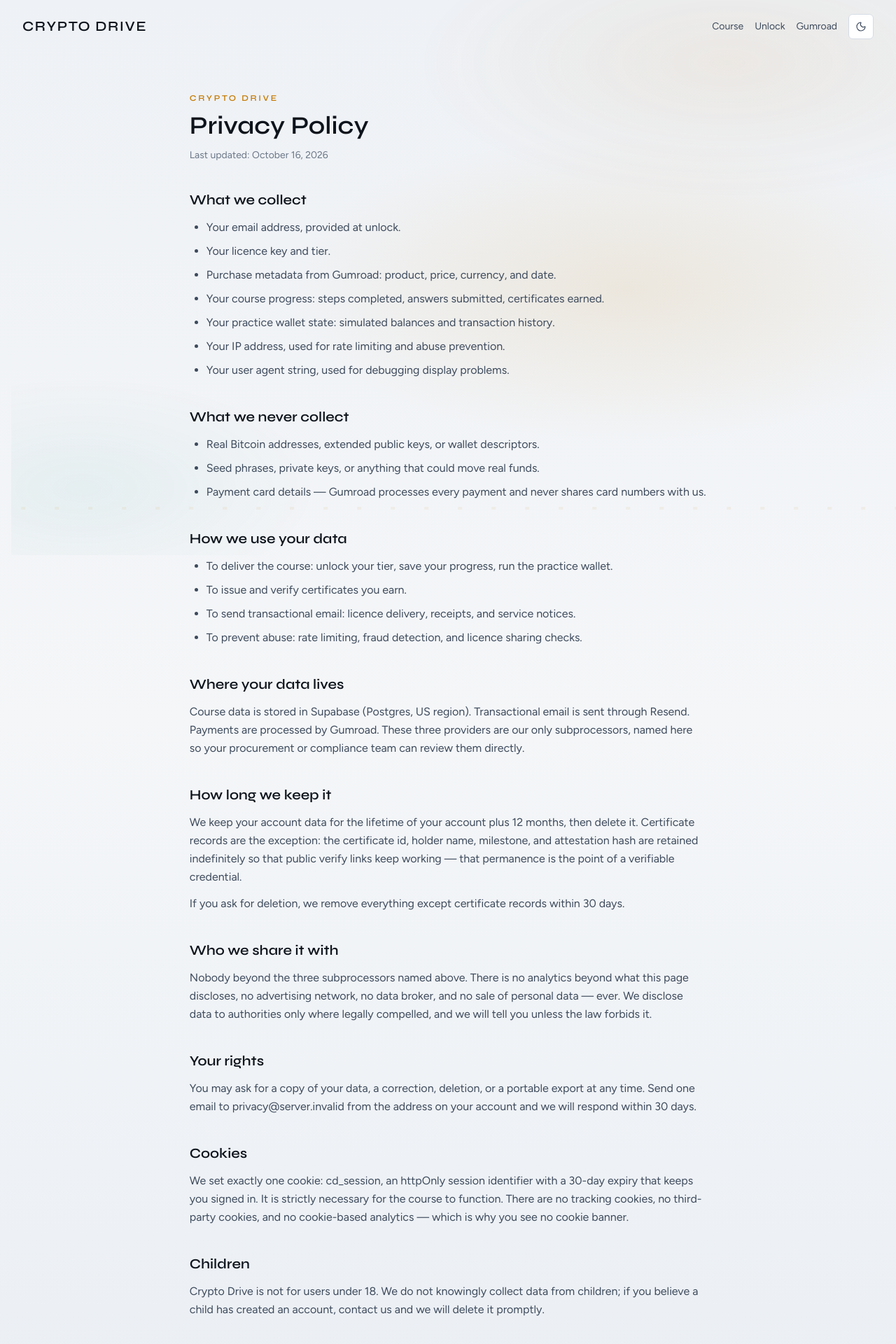
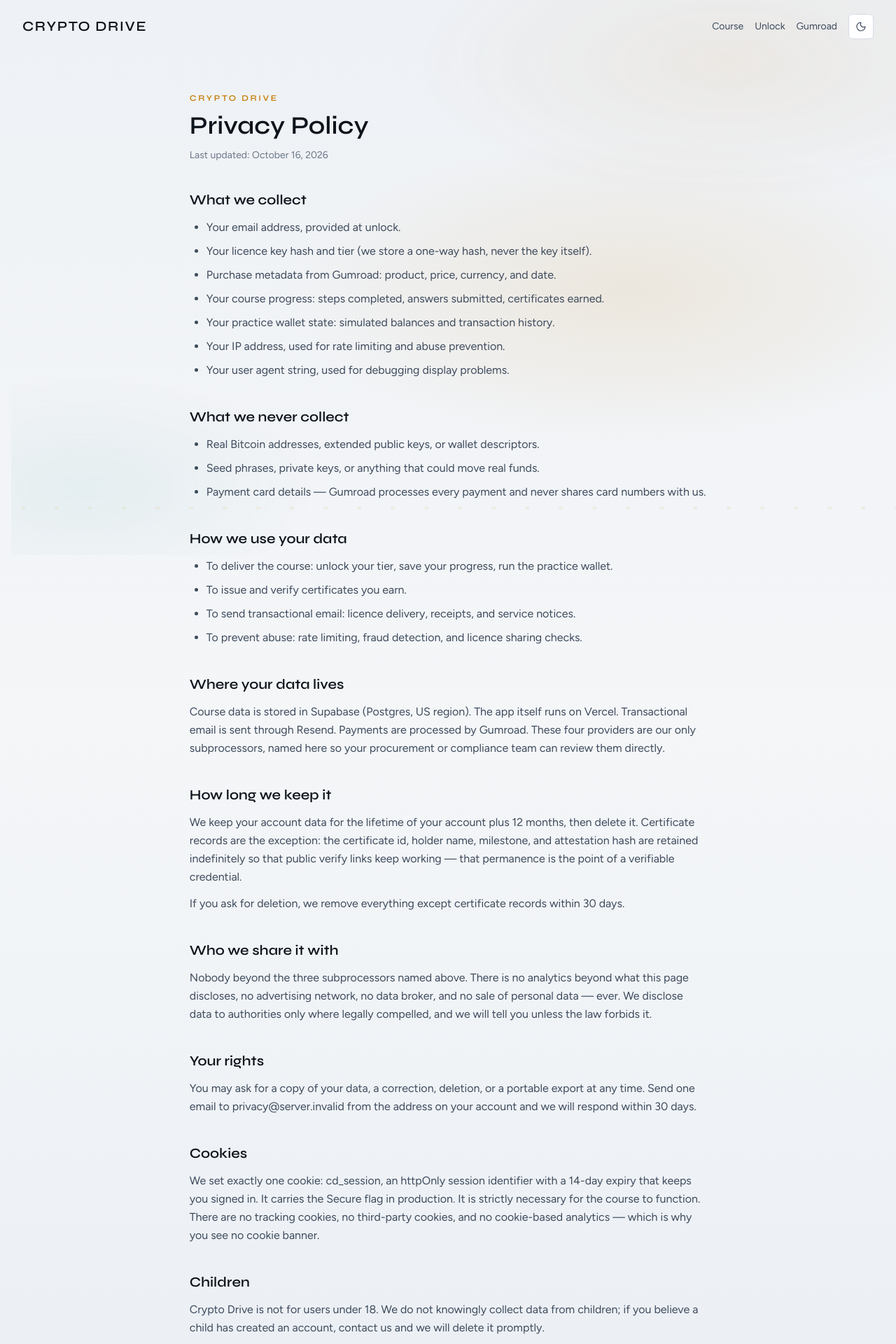
Before and after one commit to bitspent/crypto-drive, a Next.js app: page /privacy in a window 1280 px wide. Shown: the top 1920 px of the page at 70% size. Built offline with nearby package versions, Linux system fonts and the light colour scheme; no server answers.

Commit message:
feat(legal): 7-day refund, hashed-key copy, 14-day secure cookie

```diff
--- a/src/app/api/unlock/route.ts
+++ b/src/app/api/unlock/route.ts
@@ -1,5 +1,5 @@
 import { NextResponse } from "next/server";
-import { SESSION_COOKIE } from "@/lib/session";
+import { SESSION_COOKIE, SESSION_MAX_AGE } from "@/lib/session";
 import { isValidLicense, REVOKED_ERROR, unlockStudent } from "@/lib/store";
 import { resolveLicenseKind } from "@/lib/license";
 import { unlockWithLicense } from "@/lib/unlock";
@@ -14,9 +14,10 @@ function sessioned(tier: string, sessionId: string) {
   const response = NextResponse.json({ ok: true, tier });
   response.cookies.set(SESSION_COOKIE, sessionId, {
     httpOnly: true,
+    secure: process.env.NODE_ENV === "production",
     sameSite: "lax",
     path: "/",
-    maxAge: 60 * 60 * 24 * 14,
+    maxAge: SESSION_MAX_AGE,
   });
   return response;
 }
--- a/src/app/unlock/actions.ts
+++ b/src/app/unlock/actions.ts
@@ -2,7 +2,7 @@
 
 import { cookies, headers } from "next/headers";
 import { redirect } from "next/navigation";
-import { SESSION_COOKIE } from "@/lib/session";
+import { SESSION_COOKIE, SESSION_MAX_AGE } from "@/lib/session";
 import { isValidLicense, REVOKED_ERROR, unlockStudent } from "@/lib/store";
 import { resolveLicenseKind } from "@/lib/license";
 import { unlockWithLicense } from "@/lib/unlock";
@@ -59,9 +59,10 @@ export async function unlockAction(
     const jar = await cookies();
     jar.set(SESSION_COOKIE, result.sessionId, {
       httpOnly: true,
+      secure: process.env.NODE_ENV === "production",
       sameSite: "lax",
       path: "/",
-      maxAge: 60 * 60 * 24 * 30,
+      maxAge: SESSION_MAX_AGE,
     });
     redirect("/course");
   }
@@ -78,9 +79,10 @@ export async function unlockAction(
     const jar = await cookies();
     jar.set(SESSION_COOKIE, sessionId, {
       httpOnly: true,
+      secure: process.env.NODE_ENV === "production",
       sameSite: "lax",
       path: "/",
-      maxAge: 60 * 60 * 24 * 30,
+      maxAge: SESSION_MAX_AGE,
     });
   } catch (e) {
     if (e instanceof Error && e.message === REVOKED_ERROR) {
--- a/src/content/legal/privacy.ts
+++ b/src/content/legal/privacy.ts
@@ -14,7 +14,7 @@ export const privacyDoc: LegalDoc = {
           type: "list",
           items: [
             "Your email address, provided at unlock.",
-            "Your licence key and tier.",
+            "Your licence key hash and tier (we store a one-way hash, never the key itself).",
             "Purchase metadata from Gumroad: product, price, currency, and date.",
             "Your course progress: steps completed, answers submitted, certificates earned.",
             "Your practice wallet state: simulated balances and transaction history.",
@@ -56,7 +56,7 @@ export const privacyDoc: LegalDoc = {
       blocks: [
         {
           type: "paragraph",
-          text: "Course data is stored in Supabase (Postgres, US region). Transactional email is sent through Resend. Payments are processed by Gumroad. These three providers are our only subprocessors, named here so your procurement or compliance team can review them directly.",
+          text: "Course data is stored in Supabase (Postgres, US region). The app itself runs on Vercel. Transactional email is sent through Resend. Payments are processed by Gumroad. These four providers are our only subprocessors, named here so your procurement or compliance team can review them directly.",
         },
       ],
     },
@@ -96,7 +96,7 @@ export const privacyDoc: LegalDoc = {
       blocks: [
         {
           type: "paragraph",
-          text: "We set exactly one cookie: cd_session, an httpOnly session identifier with a 30-day expiry that keeps you signed in. It is strictly necessary for the course to function. There are no tracking cookies, no third-party cookies, and no cookie-based analytics — which is why you see no cookie banner.",
+          text: "We set exactly one cookie: cd_session, an httpOnly session identifier with a 14-day expiry that keeps you signed in. It carries the Secure flag in production. It is strictly necessary for the course to function. There are no tracking cookies, no third-party cookies, and no cookie-based analytics — which is why you see no cookie banner.",
         },
       ],
     },
--- a/src/content/legal/refund.ts
+++ b/src/content/legal/refund.ts
@@ -4,7 +4,7 @@ export const refundDoc: LegalDoc = {
   slug: "refund",
   title: "Refund Policy",
   description:
-    "A 14-day money-back guarantee on every tier. One email, no forms, no questions asked.",
+    "A 7-day money-back guarantee on every tier. One email, no forms, no questions asked.",
   updated: LEGAL_UPDATED,
   sections: [
     {
@@ -12,16 +12,16 @@ export const refundDoc: LegalDoc = {
       blocks: [
         {
           type: "paragraph",
-          text: "Every purchase — Starter, Certified, and VIP — carries a 14-day money-back guarantee from the date of purchase. If the course is not for you, for any reason or no reason, you get a full refund.",
+          text: "Every purchase — Starter, Certified, and VIP — carries a 7-day money-back guarantee from the date of purchase. If the course is not for you, for any reason or no reason, you get a full refund.",
         },
       ],
     },
     {
-      heading: "After 14 days",
+      heading: "After 7 days",
       blocks: [
         {
           type: "paragraph",
-          text: "Purchases older than 14 days are not eligible for refunds. If something in the course is broken — a step that cannot be completed, a certificate that will not issue — tell us and we will fix the defect promptly, regardless of purchase date.",
+          text: "Purchases older than 7 days are not eligible for refunds. If something in the course is broken — a step that cannot be completed, a certificate that will not issue — tell us and we will fix the defect promptly, regardless of purchase date.",
         },
       ],
     },
--- a/src/content/legal/terms.ts
+++ b/src/content/legal/terms.ts
@@ -91,7 +91,7 @@ export const termsDoc: LegalDoc = {
       blocks: [
         {
           type: "paragraph",
-          text: "Every purchase carries a 14-day money-back guarantee: one email, no forms, no questions asked. The full policy lives on the Refund Policy page.",
+          text: "Every purchase carries a 7-day money-back guarantee: one email, no forms, no questions asked. The full policy lives on the Refund Policy page.",
         },
       ],
     },
--- a/src/lib/session.ts
+++ b/src/lib/session.ts
@@ -1,7 +1,7 @@
 import { cookies } from "next/headers";
 
 export const SESSION_COOKIE = "cd_session";
-const SESSION_MAX_AGE = 60 * 60 * 24 * 30;
+export const SESSION_MAX_AGE = 60 * 60 * 24 * 14;
 
 export async function getSessionId(): Promise<string | undefined> {
   const jar = await cookies();
@@ -12,6 +12,7 @@ export async function setSessionId(sessionId: string): Promise<void> {
   const jar = await cookies();
   jar.set(SESSION_COOKIE, sessionId, {
     httpOnly: true,
+    secure: process.env.NODE_ENV === "production",
     sameSite: "lax",
     path: "/",
     maxAge: SESSION_MAX_AGE,
```
Also changed, not shown: 1 other file (tests, documents, lock files or other folders).
